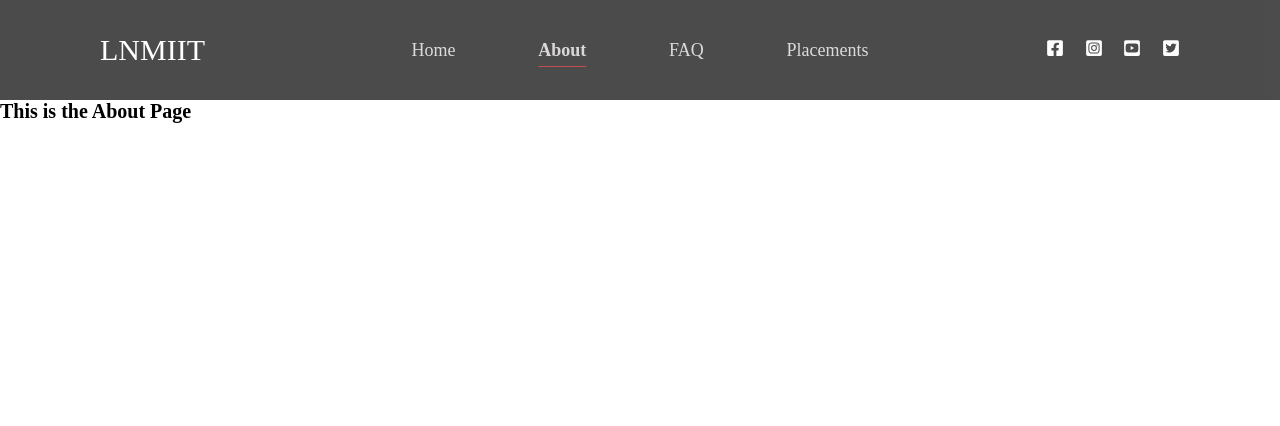
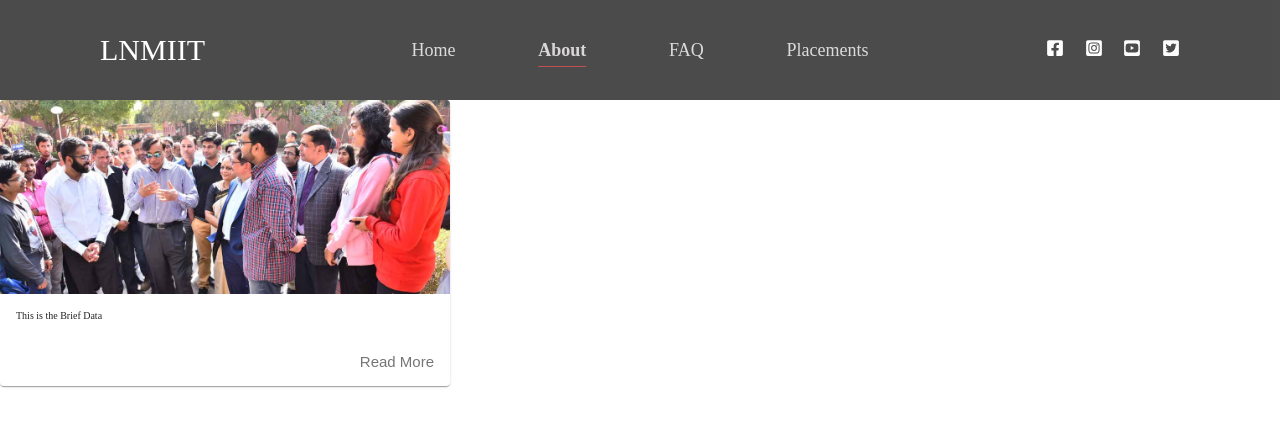
Before and after one commit to raghav-khanna/Student-Admission-Frontend, a React (Create React App) app in the folder frontend/: page /about in a window 1280 px wide. Shown: the top 426 px of the page. Built offline with nearby package versions, Linux system fonts and the light colour scheme.

Commit message:
Add Expandable Card Component in the About Page

```diff
--- a/frontend/package.json
+++ b/frontend/package.json
@@ -3,6 +3,9 @@
   "version": "0.1.0",
   "private": true,
   "dependencies": {
+    "@emotion/react": "^11.10.5",
+    "@emotion/styled": "^11.10.5",
+    "@mui/material": "^5.10.12",
     "@testing-library/jest-dom": "^5.16.5",
     "@testing-library/react": "^13.4.0",
     "@testing-library/user-event": "^13.5.0",
--- /dev/null
+++ b/frontend/src/Components/Nirnay/ExpandableCard.js
@@ -0,0 +1,62 @@
+import * as React from 'react';
+import { styled } from '@mui/material/styles';
+import Card from '@mui/material/Card';
+import CardMedia from '@mui/material/CardMedia';
+import CardContent from '@mui/material/CardContent';
+import CardActions from '@mui/material/CardActions';
+import Collapse from '@mui/material/Collapse';
+import IconButton from '@mui/material/IconButton';
+import AboutUS from '../.././Assets/AboutUS.jpg';
+
+const ExpandMore = styled((props) => {
+    const { expand, ...other } = props;
+    return <IconButton {...other} />;
+})(({ theme, expand }) => ({
+    marginLeft: 'auto',
+    transition: theme.transitions.create('transform', {
+        duration: theme.transitions.duration.shortest,
+    }),
+}));
+
+const ExpandableCard = ({briefData = "This is the Brief Data", fullData = "This represents the Full Data"}) => {
+    const [expanded, setExpanded] = React.useState(false);
+
+    const handleExpandClick = () => {
+        setExpanded(!expanded);
+    };
+
+    return (
+        <Card sx={{ maxWidth: 450 }}>
+            <CardMedia
+                component="img"
+                height="194"
+                image={AboutUS}
+                alt="LN Mittal Photo"
+            />
+            <CardContent>
+                <div className='brief-data'>
+                    {briefData}
+                </div>
+            </CardContent>
+            <CardActions disableSpacing>
+                <ExpandMore
+                    expand={expanded}
+                    onClick={handleExpandClick}
+                    aria-expanded={expanded}
+                    aria-label="show more"
+                >
+                    Read More
+                </ExpandMore>
+            </CardActions>
+            <Collapse in={expanded} timeout="auto" unmountOnExit>
+                <CardContent>
+                    <div className='full-data'>
+                        {fullData}
+                    </div>
+                </CardContent>
+            </Collapse>
+        </Card>
+    );
+}
+
+export default ExpandableCard;
--- a/frontend/src/Pages/About.js
+++ b/frontend/src/Pages/About.js
@@ -1,9 +1,10 @@
 import React from "react";
+import ExpandableCard from "../Components/Nirnay/ExpandableCard";
 
 function About() {
   return (
     <div>
-      <h1>This is the About Page</h1>
+      <ExpandableCard />
     </div>
   );
 }
```
Also changed, not shown: frontend/src/Assets/AboutUS.jpg (added), 1 other file (tests, documents, lock files or other folders).
